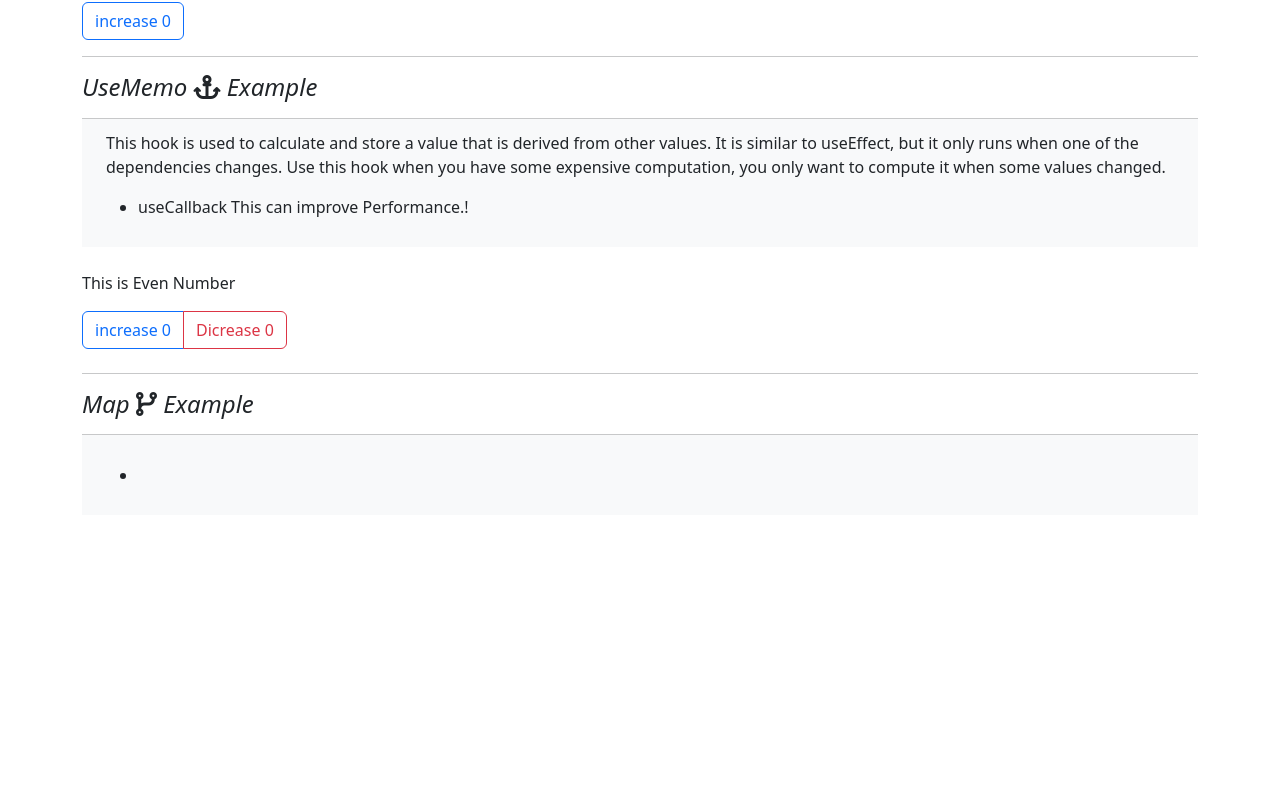
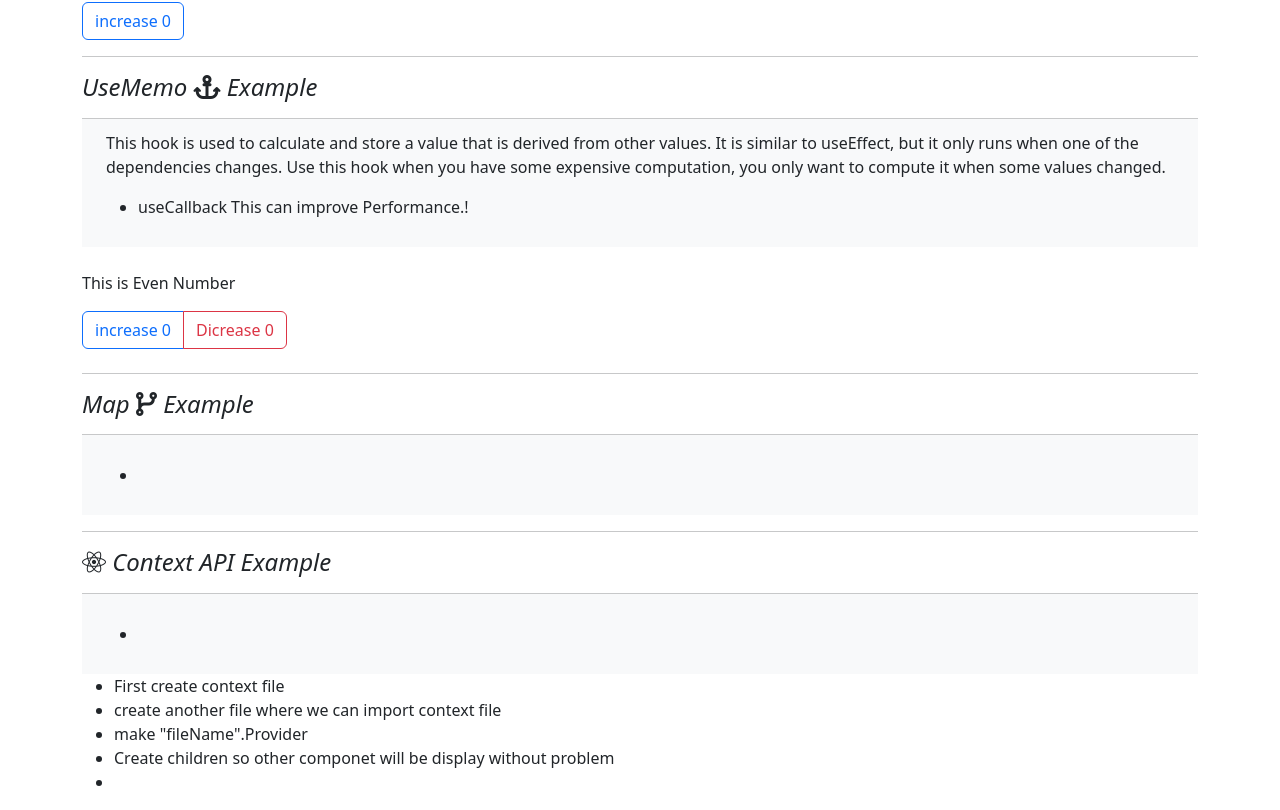
Before and after one commit to HemantKhinchiProjects/react-knowladge, a React (Create React App) app: page / in a window 1280 px wide. Shown: the part 2066-2876 px from the top of the page. Before the commit the page ends 2581 px from the top, so only its background shows below. Built offline with nearby package versions, Linux system fonts and the light colour scheme; no server answers.

Commit message:
1 file modified, 1 added

```diff
--- a/src/App.js
+++ b/src/App.js
@@ -10,7 +10,7 @@ import HocSample from './components/HOC/hocSample.js';
 
 //import context API file
 import NoteState from './context/note/noteState.js';
-
+import NoteAccess from './components/noteAccess/noteAccess.js';
 const App = () => {
   return (
     <>
@@ -23,6 +23,8 @@ const App = () => {
           <Hooks />
           {/* map Example and featch example */}
           <Map />
+          {/* ContextAPI  Example  */}
+          <NoteAccess />
         </div>
       </NoteState>
     </>
--- /dev/null
+++ b/src/components/noteAccess/noteAccess.js
@@ -0,0 +1,33 @@
+import React from 'react';
+
+const NoteAccess = () => {
+  return (
+    <>
+    <div>
+        <hr></hr>
+        <h4 className="alert-heading">
+          <i>
+             <i class="fa-brands fa-react"></i> Context API Example
+          </i>
+        </h4>
+        <hr className="mb-0"></hr>
+        <div className="highlight mb-0">
+          <p></p>
+          <ul>
+            <li> </li>
+          </ul>
+        </div>
+      </div>
+      <ul>
+        <li>First create context file</li>
+        <li>create another file where we can import context file</li>
+        <li>make "fileName".Provider </li>
+        <li>
+          Create children so other componet will be display without problem
+        </li>
+        <li></li>
+      </ul>
+    </>
+  );
+};
+export default NoteAccess;
```
